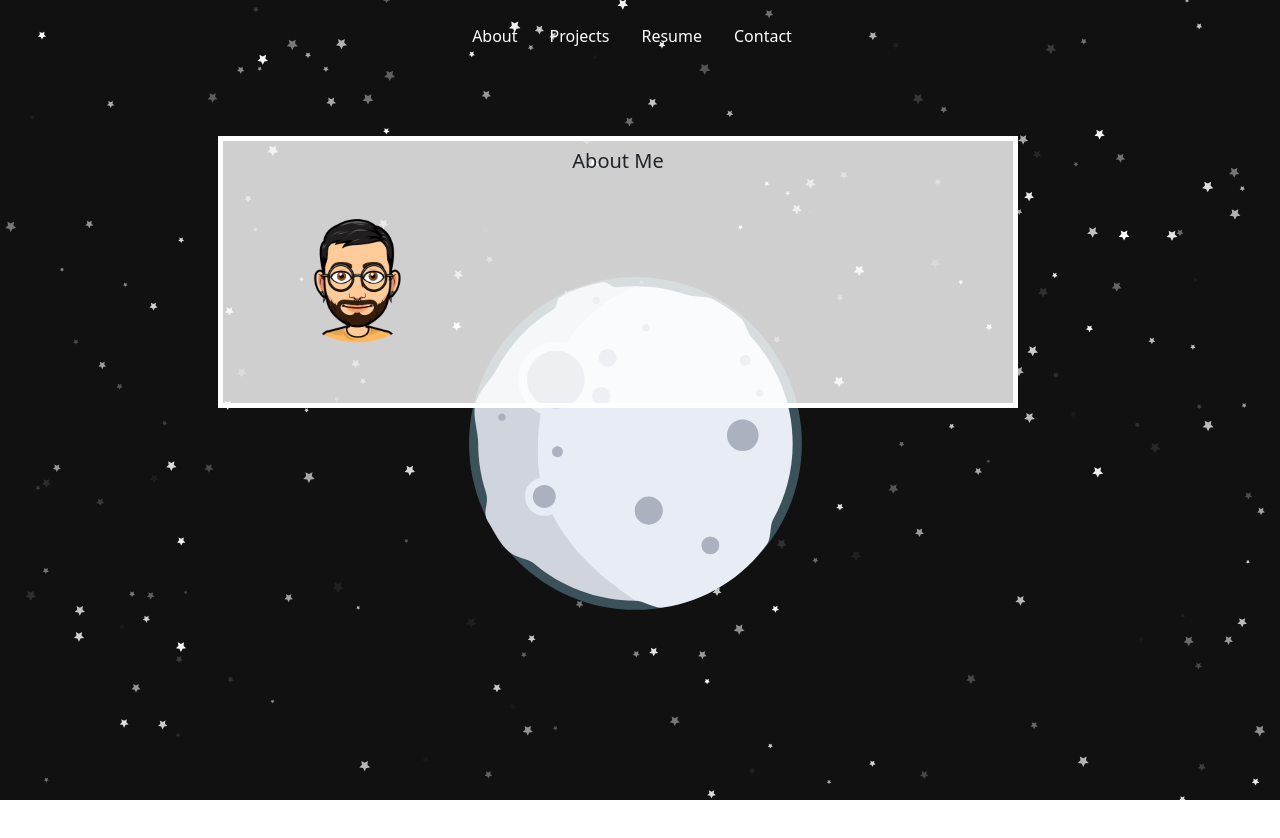
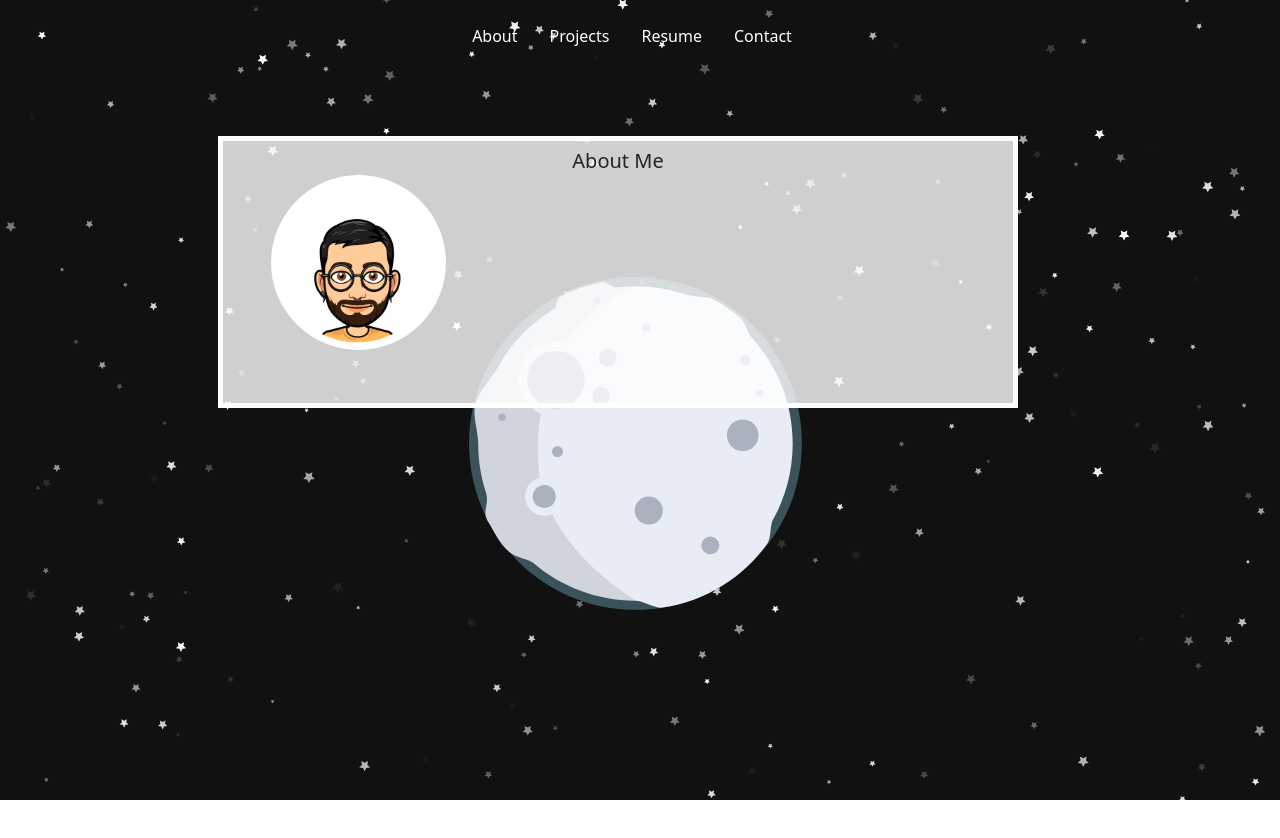
Before and after one commit to JesusGonzalez05/Portfolio-Jesus-Gonzalez, a React (Create React App) app: page /AboutMe in a window 1280 px wide. Shown: the top 838 px of the page. Built offline with nearby package versions, Linux system fonts and the light colour scheme.

Commit message:
added avatar background.

```diff
--- a/src/App.css
+++ b/src/App.css
@@ -93,6 +93,8 @@ flex-basis: 100%;
 .Avatar{
 height: 175px;
 margin-top: 0px;
+background-color: white;
+border-radius: 50%;
 }
 .destination{
 height: 20px;
```
